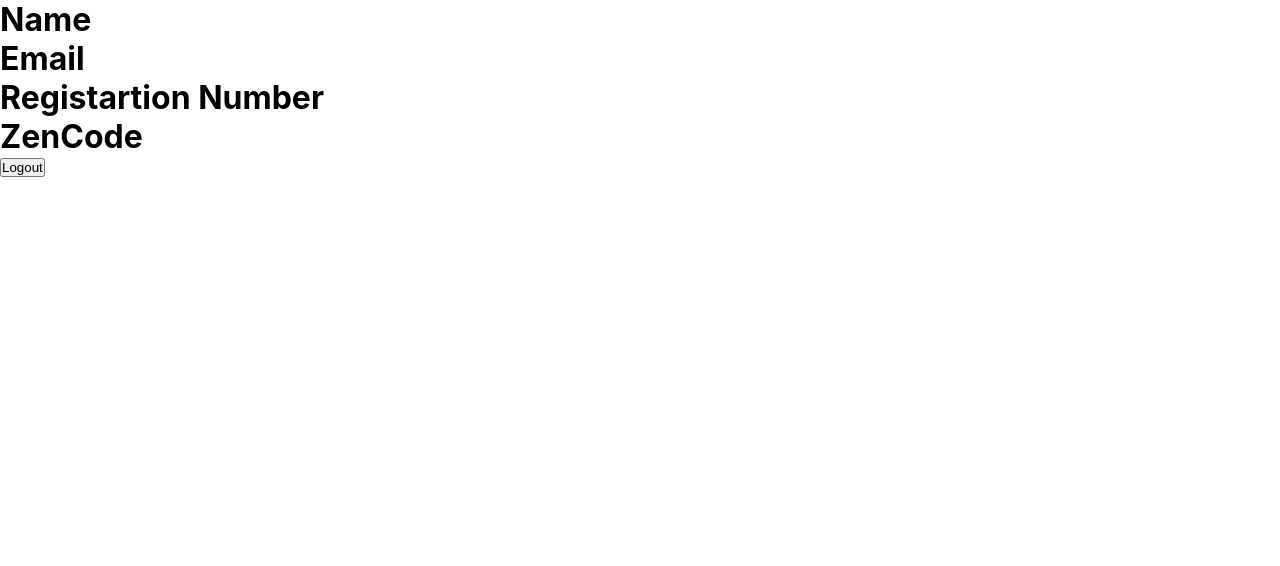
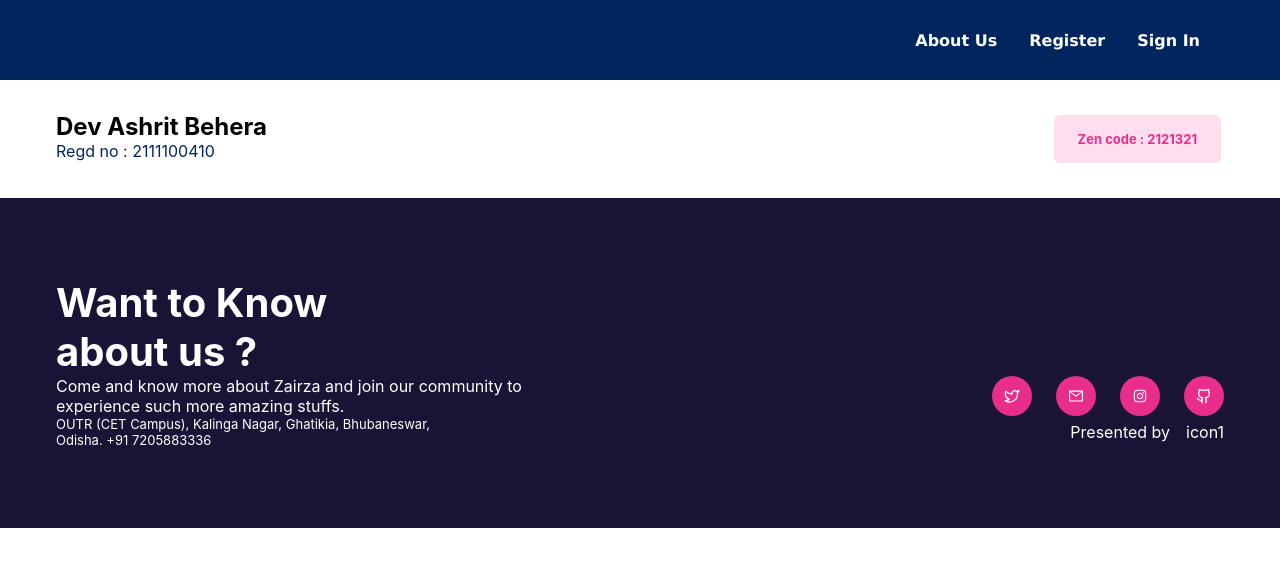
Before and after one commit to Darkdev112/zairzest_2023, a React (Create React App) app: page /profile in a window 1280 px wide. Shown: the top 566 px of the page. Built offline with nearby package versions, Linux system fonts and the light colour scheme.

Commit message:
profile header
Signed-off-by: Dev Ashrit Behera <devashritcode@gmail.com>

```diff
--- a/src/pages/profile/Profile.jsx
+++ b/src/pages/profile/Profile.jsx
@@ -1,5 +1,9 @@
 import React from "react";
 import { useNavigate } from "react-router-dom";
+import Footer from '../../component/Footer/Footer'
+import Navbar from '../../component/Navbar/Navbar'
+import './Profile.scss'
+
 const Profile = () => {
   const history = useNavigate();
   const handleLogout = () => {
@@ -8,11 +12,28 @@ const Profile = () => {
   };
   return (
     <div>
-      <h1>Name</h1>
-      <h1>Email</h1>
-      <h1>Registartion Number</h1>
-      <h1>ZenCode</h1>
-      <button onClick={handleLogout}>Logout</button>
+      <Navbar/>
+      <div className="profile_container">
+        <div className="profile_head">
+          <div className="profile_details">
+            <h2>Dev Ashrit Behera</h2>
+            <p className="profile_para">Regd no : 2111100410</p>
+          </div>
+          <div className="profile_zencode">
+            <div className="zencode_details">
+              Zen code : 2121321
+            </div>
+          </div>
+        </div>
+        <div>
+
+        </div>
+        <div>
+
+        </div>
+      </div>
+      {/* <button onClick={handleLogout}>Logout</button> */}
+      <Footer/>
     </div>
   );
 };
--- /dev/null
+++ b/src/pages/profile/Profile.scss
@@ -0,0 +1,32 @@
+.profile_container{
+    padding: 2rem 3.5rem;
+}
+.profile_head{
+    width: 100%;
+    display: flex;
+    flex-direction: row;
+    .profile_details{
+        width: 50%;
+        .profile_para{
+            color: #01265D;
+        }
+    }
+    .profile_zencode{
+        width: 50%;
+        display: flex;
+        flex-direction: row;
+        justify-content: flex-end;
+        height: fit-content;
+        .zencode_details{
+            background-color: #FFDFEF;
+            color: #E82E8A;
+            width: fit-content;
+            font-size: small;
+            font-weight: bold;
+            border-radius: 6px;
+            margin:3px;
+            gap : 10px;
+            padding: 16px 24px;
+        }
+    }
+}
```
